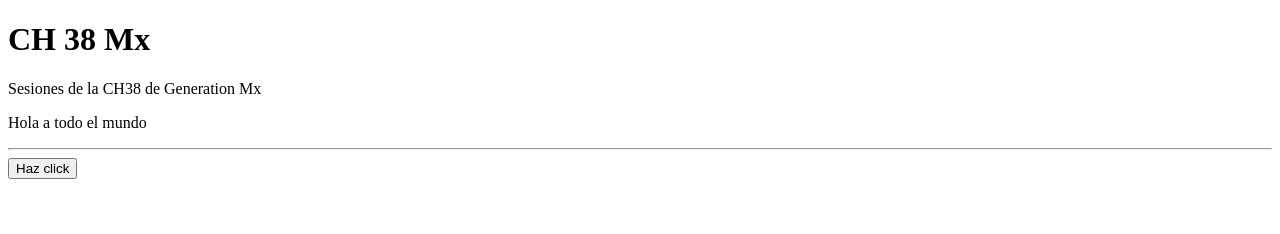
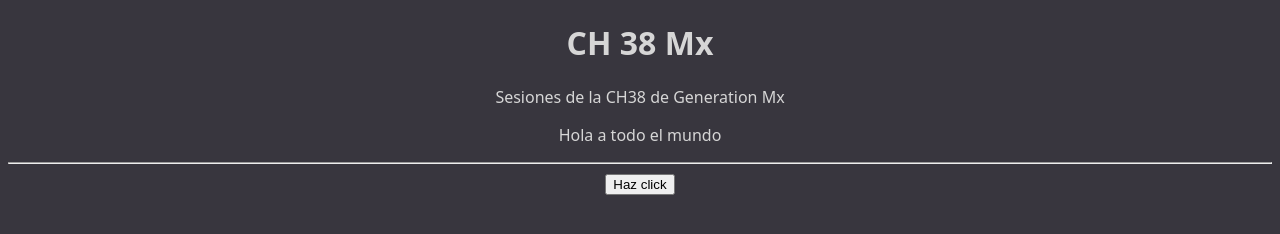
Before and after one commit to AdrianaBacilio/Ch38-sesiones, a plain HTML site: page index.html in a window 1280 px wide. Drawn offline with Linux system fonts and the light colour scheme.

Commit message:
style: estilos principales de la aplicacion

```diff
--- a/index.html
+++ b/index.html
@@ -4,6 +4,8 @@
 <head>
 	<meta charset="UTF-8">
 	<meta name="viewport" content="width=device-width, initial-scale=1.0">
+	<!-- Establece relaciones entre html y recursos externos shift alt a para comentar -->
+	<link rel="stylesheet" href="./style.css">
 	<title>Document</title>
 </head>
 
--- a/style.css
+++ b/style.css
@@ -0,0 +1,18 @@
+/*Hoja de estilo personalizada */
+/* CSS: Cascade Style Sheets */
+
+/* selector de etiqueta*/
+body {
+    background-color:#38363E;
+    color: #d6d6d6;
+    font-family:system-ui, -apple-system, BlinkMacSystemFont, 'Segoe UI', Roboto, Oxygen, Ubuntu, Cantarell, 'Open Sans', 'Helvetica Neue', sans-serif;
+
+
+}
+
+
+main{
+
+text-align: center;
+
+}
```
